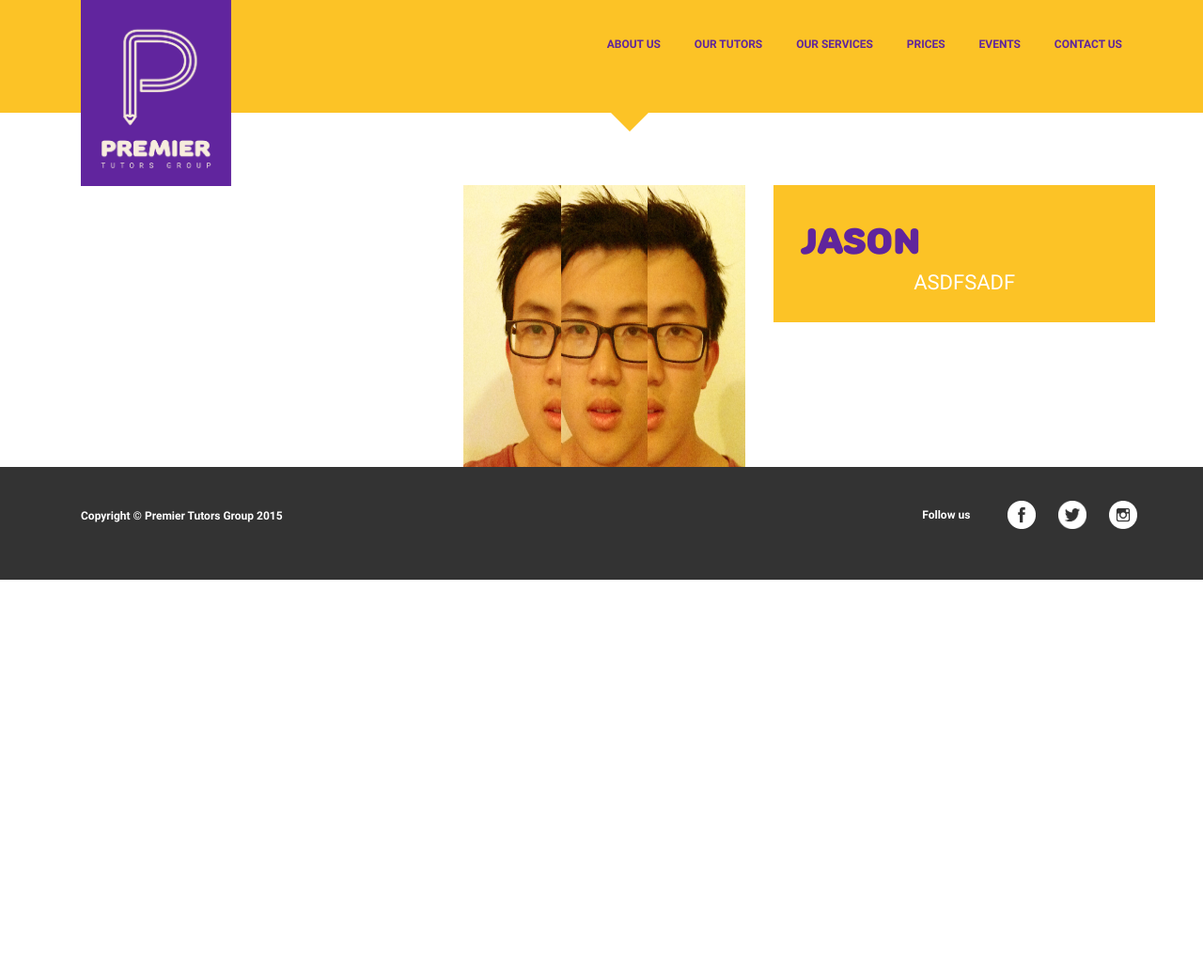
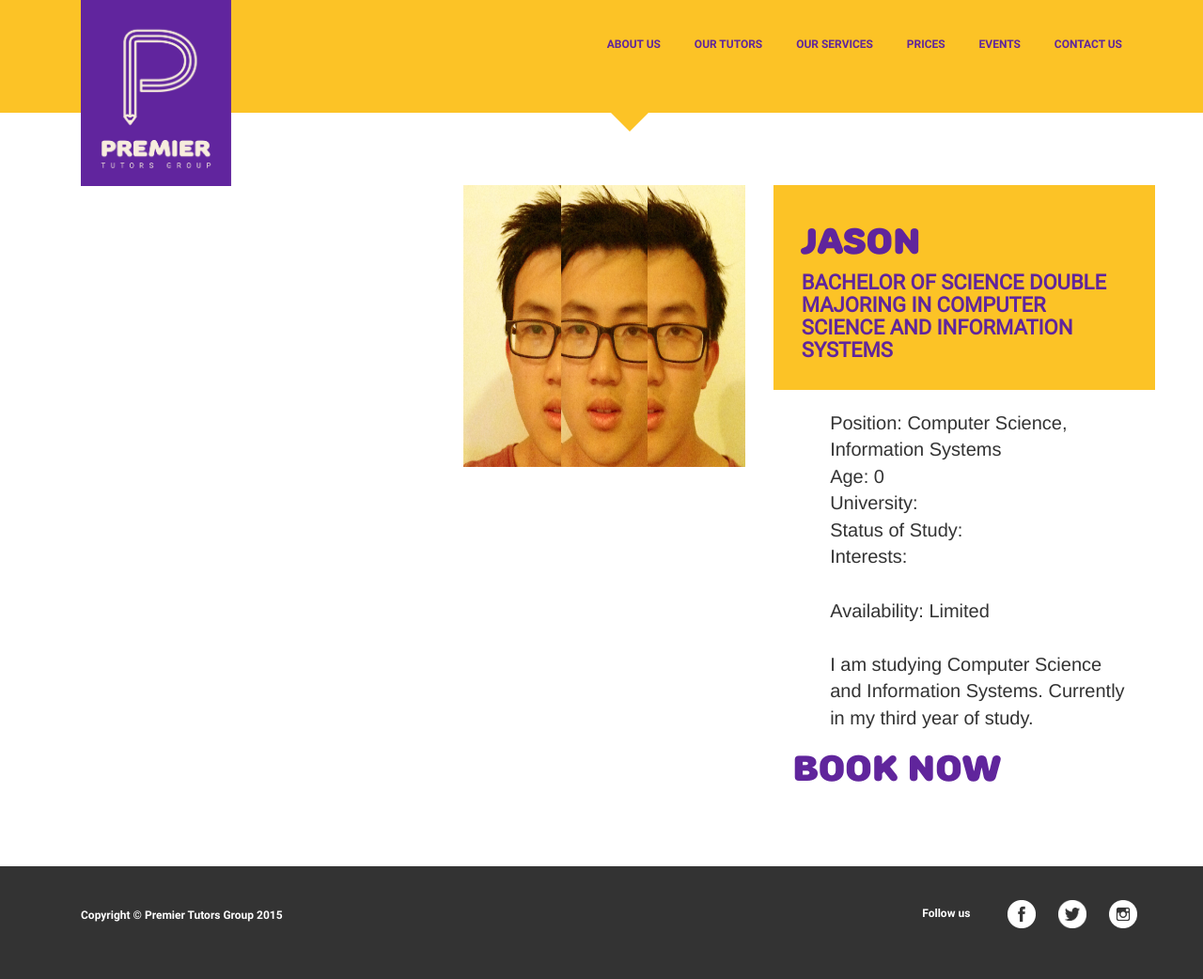
Before and after one commit to abgl03/Premier-Tutors-Group-Website, a Django app: page /tutors/1 in a window 1280 px wide. Shown: the whole page at 94% size. Before the commit the page ends 617 px from the top, so only its background shows below. Run offline with Django 3.2, Linux system fonts and the light colour scheme; data comes from the database, SQL or seed files in the repository; some libraries are stand-ins or nearby versions.

Commit message:
Did some more work on the profiles page

```diff
--- a/django_site/tutors/models.py
+++ b/django_site/tutors/models.py
@@ -7,17 +7,35 @@ def get_image_path(instance, filename):
 
 
 class Tutor(models.Model):
-    user = models.OneToOneField(User, null=True)
     email = models.CharField(max_length=254, unique=True)
     phone = models.CharField(max_length=20, unique=True)
     first_name = models.CharField(max_length=20)
     last_name = models.CharField(max_length=20)
+    degree = models.TextField('Degree')
+    university = models.CharField(max_length=100)
+    status_of_study = models.CharField(max_length=50)
+    interests = models.TextField('Interests')
+    availability = models.CharField(max_length=20)
+    dob = models.DateField('Date of Birth')
     start_date = models.DateTimeField('date joined')
     desc = models.TextField('Description')
     profile_image = models.ImageField(upload_to=get_image_path, blank=True, null=True)
 
     def __str__(self):
         return '{0}, {1}'.format(self.last_name, self.first_name)
+
+class Role(models.Model):
+    role_name = models.CharField(max_length=20)
+
+    def __str__(self):
+        return self.role_name
+
+class TutorRole(models.Model):
+    tutor = models.ForeignKey(Tutor)
+    role = models.ForeignKey(Role)
+
+    def __str__(self):
+        return str(self.role)
 
 class Subject(models.Model):
     subject_name = models.CharField(max_length=20)
--- a/django_site/tutors/static/tutors/css/Profile.css
+++ b/django_site/tutors/static/tutors/css/Profile.css
@@ -51,6 +51,7 @@
 .footer {
 	height: 120px;
 	background-color: #333333;
+    margin-top: 4%;
 }
 
 .footer li {
@@ -118,7 +119,7 @@ h5 {
 }
 
 h6 {
-	font-family: roboto-regular;
+	font-family: roboto-regular, Arial, Helvetica, sans-serif;
 	font-size: 22px;
 	color: #ffffff;
 	text-transform: uppercase;
@@ -126,7 +127,7 @@ h6 {
 }
 
 p {
-	font-family: roboto-regular;
+	font-family: roboto-regular, Arial, Helvetica, sans-serif;
 	font-size: 14px;
 	text-align: left;
 }
@@ -155,12 +156,24 @@ p {
 
 .title {
     background-color: #fcc326;
-    padding-top: 20px;
-    padding-left: 30px;
-    padding-bottom: 20px;
-    padding-right: 30px;
+    padding: 20px 30px 20px 30px;
 }
 
 .title h3 {
-    : #60259c;
+    color: #60259c;
 }
+
+.title h6 {
+    color: #60259c;
+    text-align: left;
+    font-weight: bold;
+}
+
+.info {
+    padding: 5%;
+    font-size: 20px;
+}
+
+.info ul {
+    list-style-type: none;
+}
--- a/django_site/tutors/templates/tutors/PTG_Profile.html
+++ b/django_site/tutors/templates/tutors/PTG_Profile.html
@@ -44,7 +44,35 @@
     <div class="col-md-4 right">
         <div class="title">
             <h3>{{ tutor.first_name }}</h3>
-            <h6>asdfsadf</h6>
+            <h6>{{ tutor.degree }}</h6>
+        </div>
+        <div class="info">
+            <ul>
+                <li>
+                    Position: {{ tutor_subjects }}
+                </li>
+                <li>
+                    Age: {{ age }}
+                </li>
+                <li>
+                    University: {{ tutor.university }}
+                </li>
+                <li>
+                    Status of Study: {{ tutor.status_of_study }}
+                </li>
+                <li>
+                    Interests: {{ tutor.interests }}
+                </li><br/>
+                <li>
+                    Availability: {{ tutor.availability }}
+                </li><br/>
+                <li>
+                    {{ tutor.desc }}
+                </li>
+            </ul>
+            <div class="book-now-button">
+                <h3>BOOK NOW</h3>
+            </div>
         </div>
     </div>
 </div>
--- a/django_site/tutors/templates/tutors/PTG_Tutors.html
+++ b/django_site/tutors/templates/tutors/PTG_Tutors.html
@@ -69,7 +69,7 @@
                 <div class="cover">
                     <a href="{{ tutor.id }}" class="tutor-link" style="text-decoration: none;"><h5>{{ tutor.first_name.upper }} {{ tutor.last_name.upper }}</h5></a>
                     <h6>Tutor <br />
-                        {% for subject in tutor.tutorsubject_set.all %}
+                        {%  for subject in tutor.tutorsubject_set.all %}
                         {{ subject }}
                         {% endfor %}
                     </h6>
--- a/django_site/tutors/views.py
+++ b/django_site/tutors/views.py
@@ -1,5 +1,7 @@
 from django.http import Http404
 from django.shortcuts import render, get_object_or_404
+import datetime
+import math
 
 from .models import Tutor, Subject
 
@@ -12,4 +14,11 @@ def index(request):
 
 def profile(request, tutor_id):
     tutor = get_object_or_404(Tutor, pk=tutor_id)
-    return render(request, 'tutors/PTG_Profile.html', {'tutor': tutor})
+    tutor_subjects = []
+    for subject in tutor.tutorsubject_set.all():
+        tutor_subjects += [str(subject)]
+    tutor_subjects = ', '.join(tutor_subjects)
+    age = datetime.datetime.now().date() - tutor.dob
+    age = math.floor(age.days / 365)
+
+    return render(request, 'tutors/PTG_Profile.html', {'tutor': tutor, 'tutor_subjects': tutor_subjects, 'age': age})
```
Also changed, not shown: django_site/tutors/admin.py (+18 -3 lines), django_site/tutors/migrations/0010_auto_20150704_1428.py (added), django_site/tutors/migrations/0011_remove_tutor_user.py (added).
